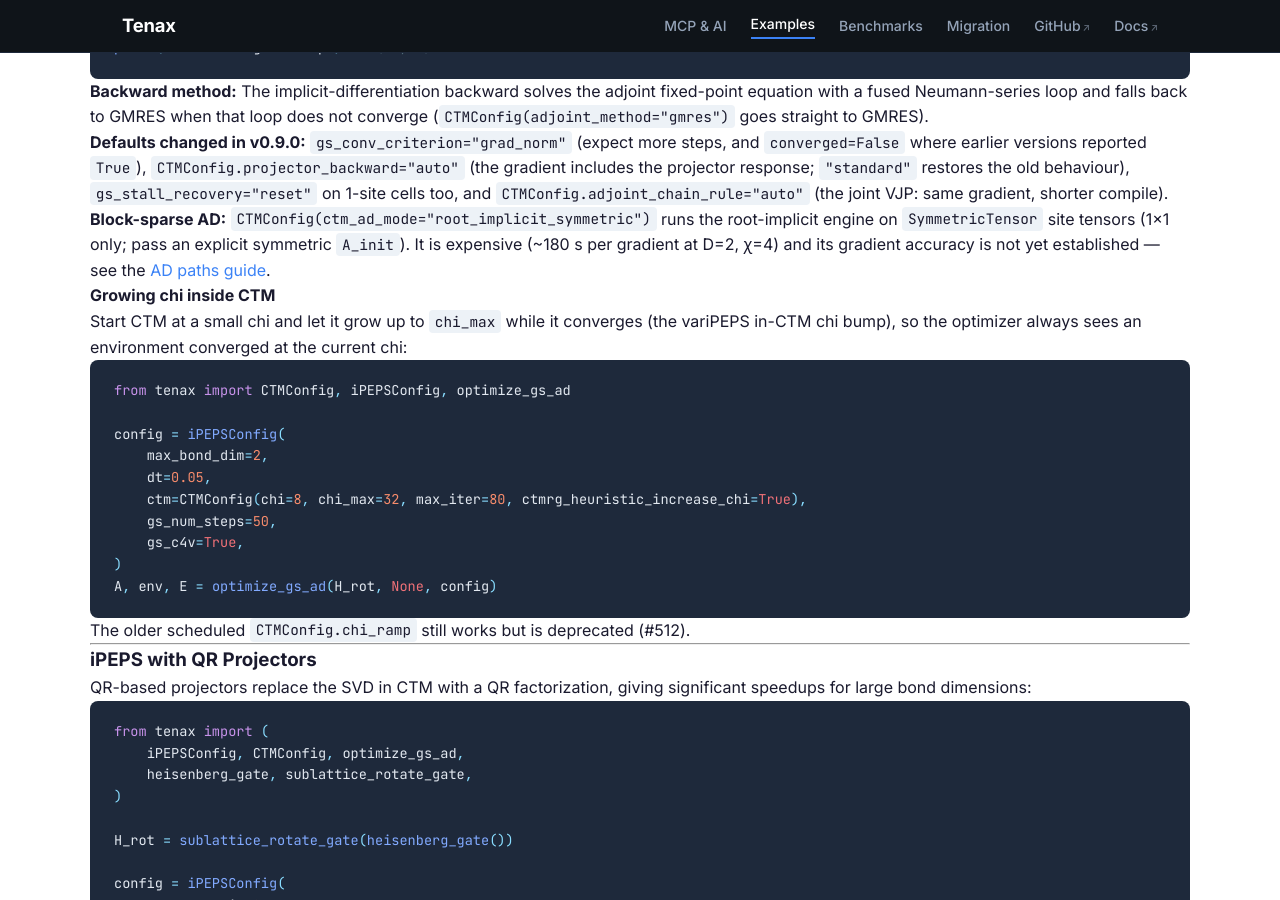
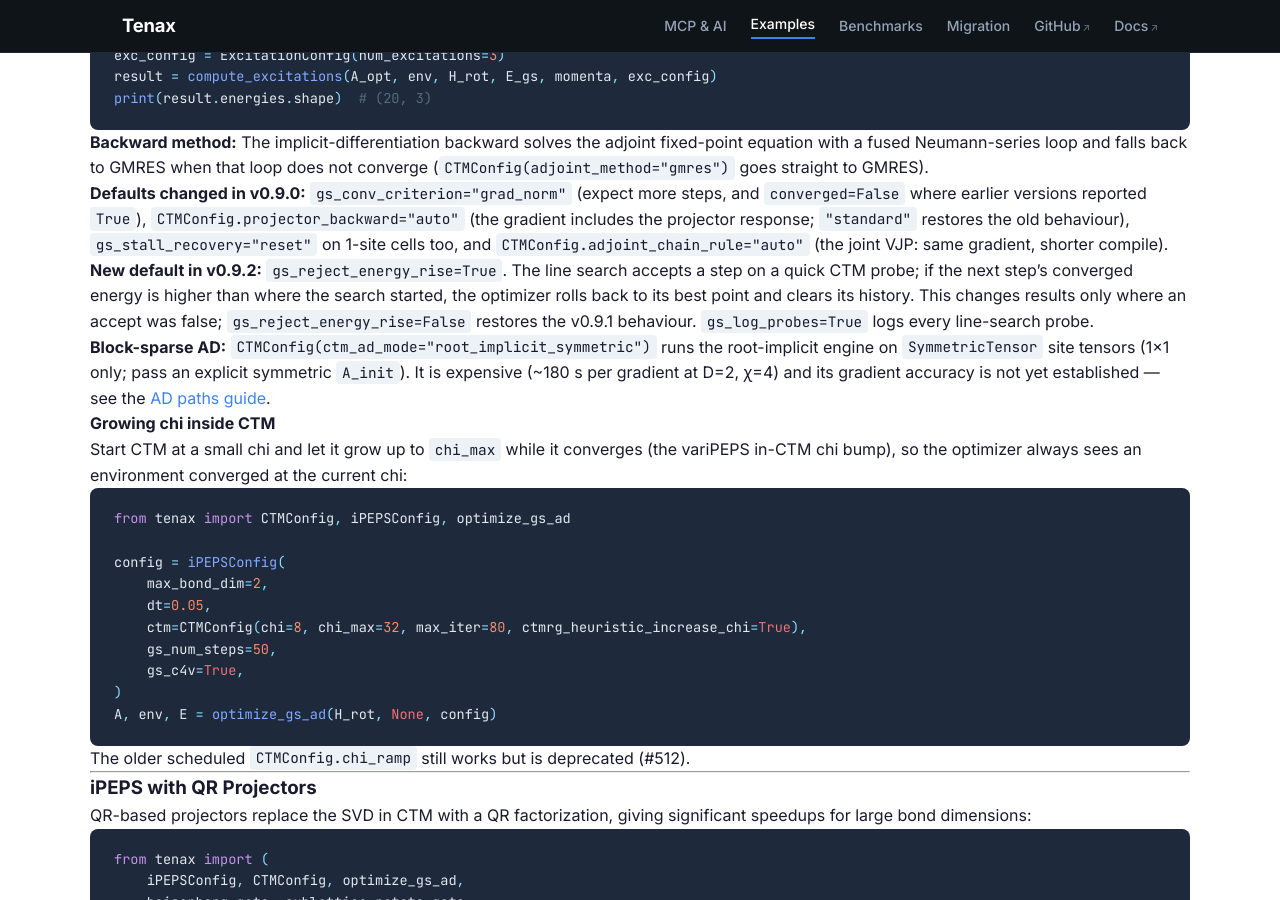
Before and after one commit to tenax-lab/tenax-lab.github.io, a Jekyll site: the page built from examples.md, in a window 1280 px wide and 900 px high, scrolled down 4089 px. Built offline with Jekyll 4.4.1, drawn with Linux system fonts in a browser that asks for light colours; some of the changed text lies outside the part shown.

Commit message:
docs: update the site for tenax v0.9.1 and v0.9.2 (#15)
* docs: update the site for tenax v0.9.1

The iDMRG example (chi=32, 100 sweeps) printed Converged: False; with the
v0.9.1 fix, chi=64 and 200 sweeps converges in ~145 steps to -0.443144
(exact -0.443147). Adds a note that dense iDMRG did not converge in v0.9.0
and earlier, with the v0.9.0 workaround orthogonalize_interval=0. The
version note mentions v0.9.1; the AD-paths guide link points at the
v0.9.1 tag (its recommended schedule now runs to completion).

Merge after the v0.9.1 tag is pushed: the site documents released tenax.

Co-Authored-By: Claude Opus 5.5 <noreply@anthropic.com>
Claude-Session: https://claude.ai/code/session_01QJU38nnL8t1KQvWs6VTTVg

* docs: note the v0.9.2 line-search guard

v0.9.2 makes gs_reject_energy_rise=True the default: an accepted step whose
converged energy rose above the line search's starting point is rolled
back to the best point (tenax #1166); gs_log_probes logs each probe
(#1168). Adds a 'New default in v0.9.2' note beside the v0.9.0 defaults
block, a v0.9.2 sentence in the version note, and points the AD-paths
guide link at the v0.9.2 tag. Checked against git show v0.9.2:
gs_reject_energy_rise=True, gs_log_probes=False.

Co-Authored-By: Claude Opus 5.5 <noreply@anthropic.com>
Claude-Session: https://claude.ai/code/session_01QJU38nnL8t1KQvWs6VTTVg

---------

Co-authored-by: Claude Opus 5.5 <noreply@anthropic.com>

````diff
--- a/examples.md
+++ b/examples.md
@@ -101,11 +101,16 @@ Infinite DMRG for the Heisenberg chain in the thermodynamic limit:
 from tenax import idmrg, build_bulk_mpo_heisenberg, iDMRGConfig
 
 W = build_bulk_mpo_heisenberg(Jz=1.0, Jxy=1.0)
-config = iDMRGConfig(max_bond_dim=32, max_iterations=100, convergence_tol=1e-8)
+config = iDMRGConfig(max_bond_dim=64, max_iterations=200, convergence_tol=1e-8)
 result = idmrg(W, config)
-print(f"Energy per site: {result.energy_per_site:.6f}")  # ~ -0.4431
-print(f"Converged: {result.converged}")
+print(f"Energy per site: {result.energy_per_site:.6f}")  # -0.443144 (exact 1/4 - ln 2 = -0.443147)
+print(f"Converged: {result.converged}")  # True, after ~145 steps
 ```
+
+> **Fixed in v0.9.1:** dense iDMRG (chains and infinite cylinders) did not
+> converge in v0.9.0 and earlier: its energy sat about 3.5e-4 too high at
+> every bond dimension and `converged` stayed `False`. Upgrade, or on v0.9.0
+> pass `iDMRGConfig(orthogonalize_interval=0)`.
 
 ---
 
@@ -245,11 +250,18 @@ print(result.energies.shape)  # (20, 3)
 > on 1-site cells too, and `CTMConfig.adjoint_chain_rule="auto"` (the joint VJP:
 > same gradient, shorter compile).
 
+> **New default in v0.9.2:** `gs_reject_energy_rise=True`. The line search
+> accepts a step on a quick CTM probe; if the next step's converged energy is
+> higher than where the search started, the optimizer rolls back to its best
+> point and clears its history. This changes results only where an accept was
+> false; `gs_reject_energy_rise=False` restores the v0.9.1 behaviour.
+> `gs_log_probes=True` logs every line-search probe.
+
 > **Block-sparse AD:** `CTMConfig(ctm_ad_mode="root_implicit_symmetric")` runs
 > the root-implicit engine on `SymmetricTensor` site tensors (1x1 only; pass an
 > explicit symmetric `A_init`). It is expensive (~180 s per gradient at D=2,
 > χ=4) and its gradient accuracy is not yet established — see the
-> [AD paths guide](https://github.com/tenax-lab/tenax/blob/v0.9.0/docs/guide/algorithms/ipeps_ad_paths.md).
+> [AD paths guide](https://github.com/tenax-lab/tenax/blob/v0.9.2/docs/guide/algorithms/ipeps_ad_paths.md).
 
 #### Growing chi inside CTM
 
````
Also changed, not shown: index.md (+1 -1 lines).
